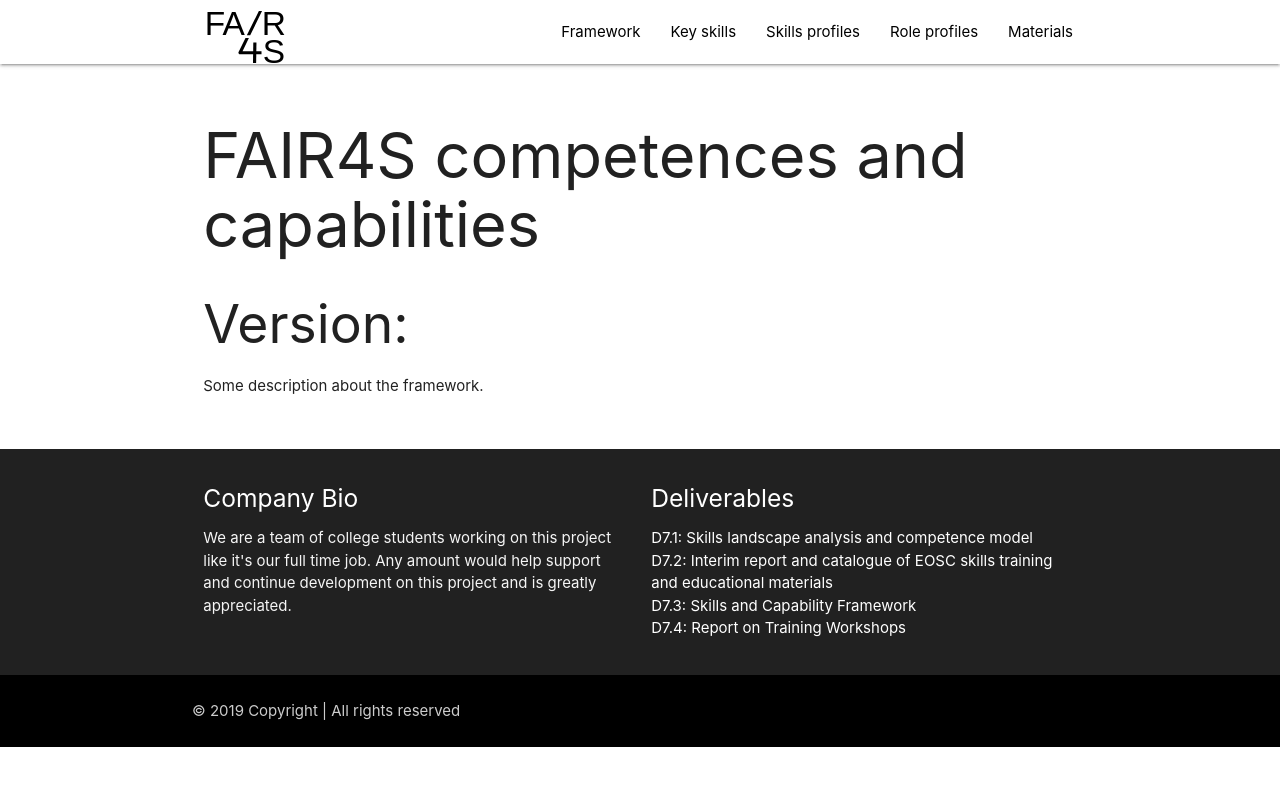
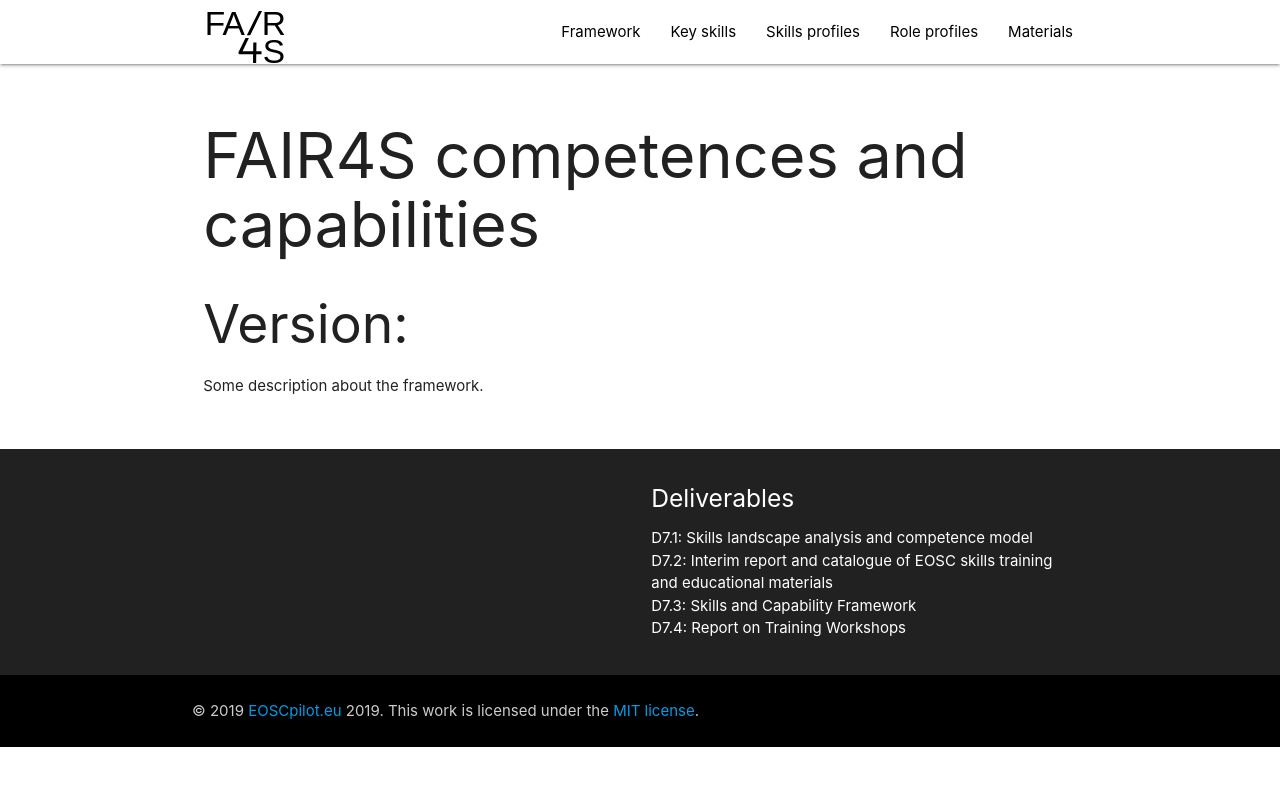
Before and after one commit to EOSC-FAIR4S/eosc-fair4s.github.io, a Jekyll site: the page built from framework.md, in a window 1280 px wide. Shown: the top 786 px of the page. Built offline with Jekyll 4.4.1, drawn with Linux system fonts in a browser that asks for light colours; nearby versions of some CDN libraries.

Commit message:
adapted footer and removed placeholder

```diff
--- a/_includes/footer.html
+++ b/_includes/footer.html
@@ -2,8 +2,6 @@
   <div class="container">
     <div class="row">
       <div class="col l6 s12">
-        <h5 class="white-text">Company Bio</h5>
-        <p class="grey-text text-lighten-4">We are a team of college students working on this project like it's our full time job. Any amount would help support and continue development on this project and is greatly appreciated.</p>
       </div>
       <div class="col l6 s12">
         <h5 class="white-text">Deliverables</h5>
@@ -19,7 +17,7 @@
 
   <div class="footer-copyright black">
     <div class="container">
-      <p style="display:{{site.display_footer}};">&copy; 2019 Copyright {{ site.name }} | All rights reserved</p>
+      <p style="display:{{site.display_footer}};">&copy; 2019 <a href="http://eoscpilot.edu" target="_blank">EOSCpilot.eu</a> 2019. This work is licensed under the <a href="https://github.com/EOSC-FAIR4S/eosc-fair4s.github.io/blob/master/LICENSE">MIT license</a>.</p>
     </div>
   </div>
 </footer>
```
